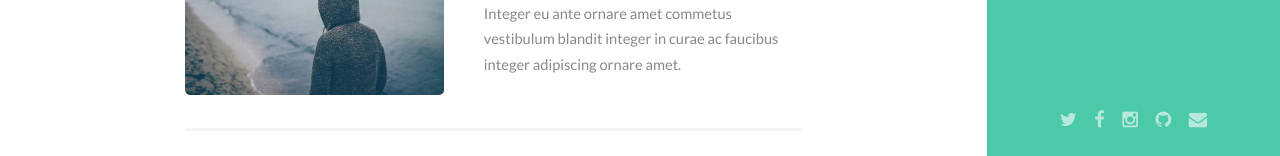
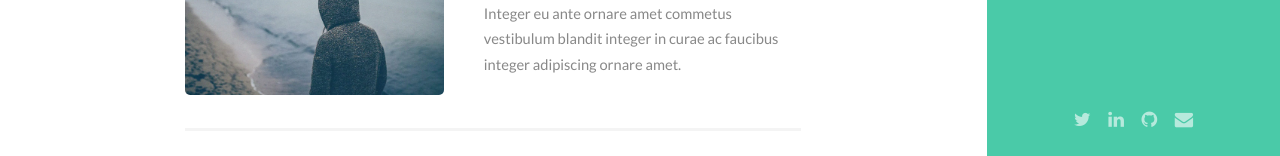
Before and after one commit to astrophpeter/website, a Jekyll site: the page built from index.html, in a window 1280 px wide and 900 px high, scrolled down 594 px. Shown: the part 744-900 px from the top of the window. Built offline with Jekyll 4.4.1, drawn with Linux system fonts in a browser that asks for light colours.

Commit message:
Update header.html

```diff
--- a/_includes/header.html
+++ b/_includes/header.html
@@ -14,10 +14,9 @@
         </nav>
         <footer>
             <ul class="icons">
-                <li><a href="#" class="icon fa-twitter"><span class="label">Twitter</span></a></li>
-                <li><a href="#" class="icon fa-facebook"><span class="label">Facebook</span></a></li>
-                <li><a href="#" class="icon fa-instagram"><span class="label">Instagram</span></a></li>
-                <li><a href="#" class="icon fa-github"><span class="label">Github</span></a></li>
+                <li><a href="https://twitter.com/petermcgill94" class="icon fa-twitter"><span class="label">Twitter</span></a></li>
+                <li><a href="https://www.linkedin.com/in/petermcgill1/" class="icon fa-linkedin"><span class="label">Linkedin</span></a></li>
+                <li><a href="https://github.com/petermcgill94" class="icon fa-github"><span class="label">Github</span></a></li>
                 <li><a href="#" class="icon fa-envelope"><span class="label">Email</span></a></li>
             </ul>
         </footer>
```
